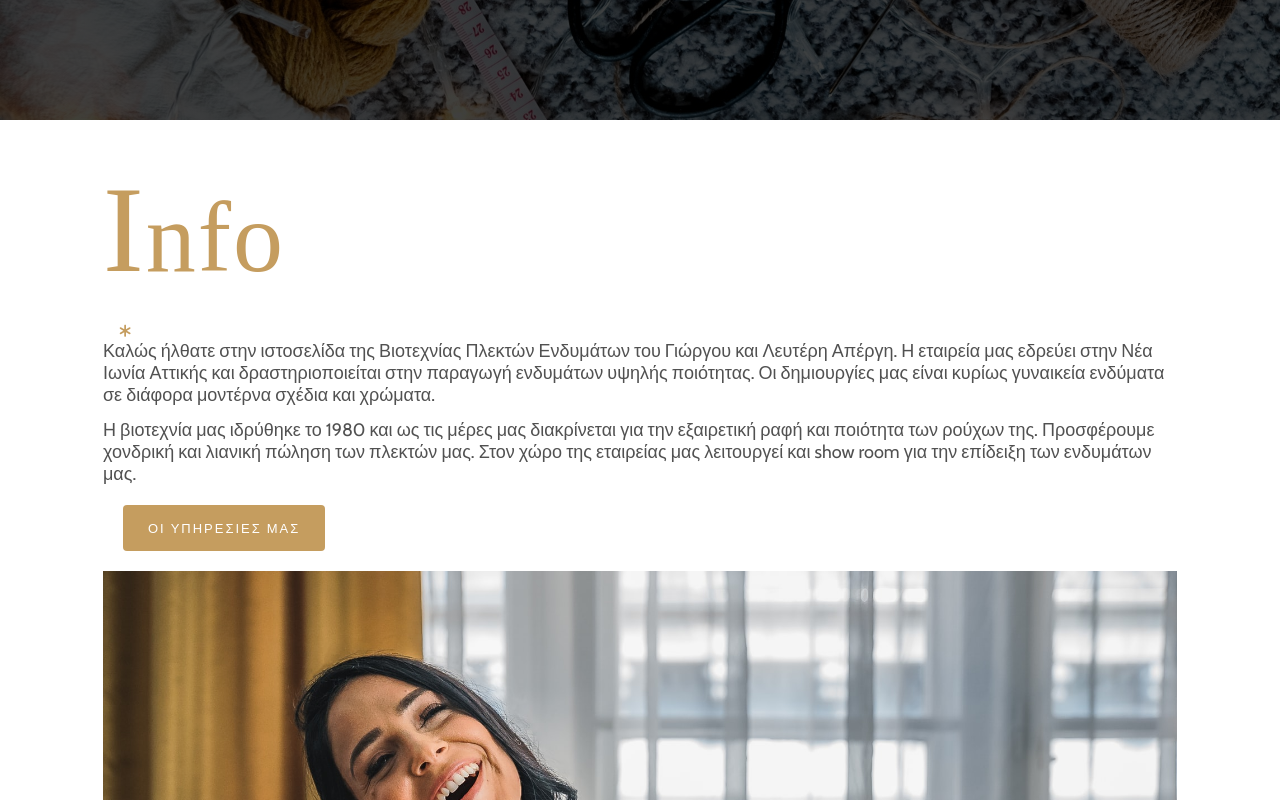
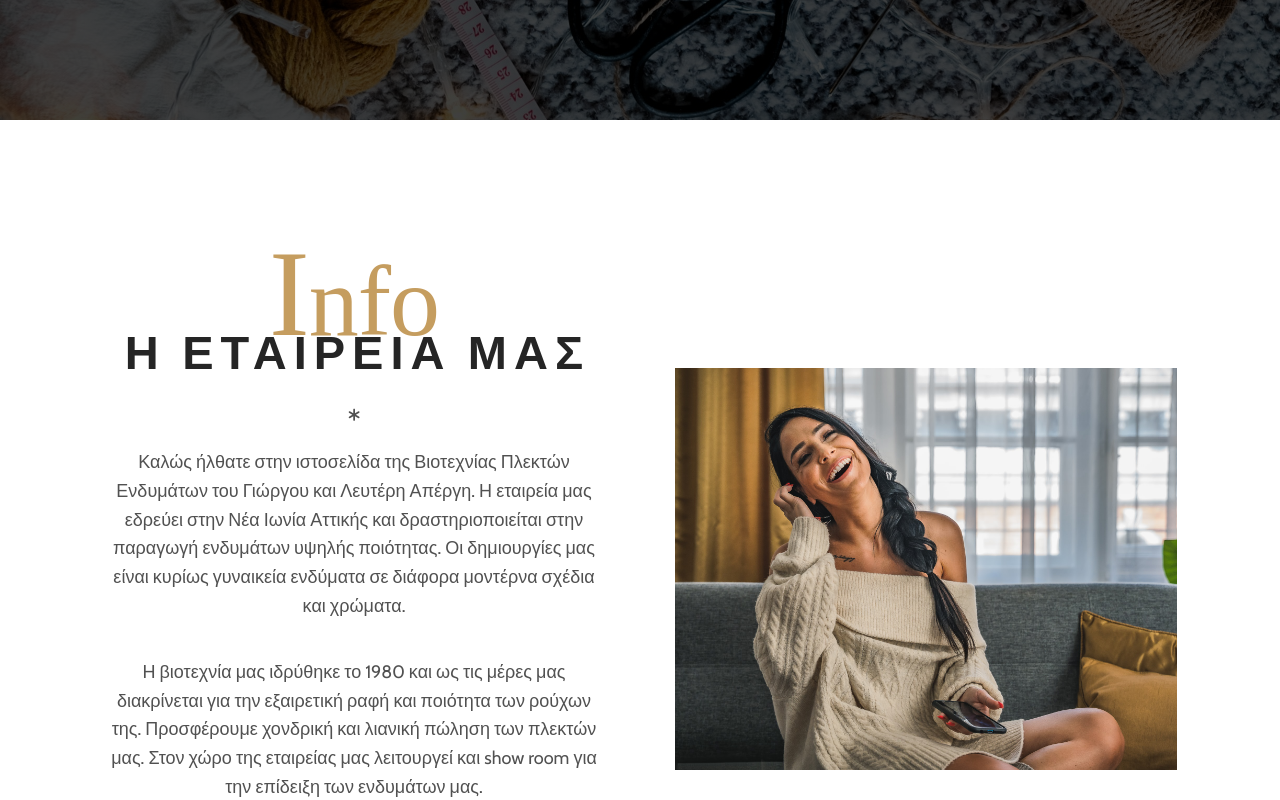
Before and after one commit to mimerkou/apergis-knitwear, a React (Create React App) app: page / in a window 1280 px wide. Shown: the part 680-1480 px from the top of the page. Built offline with nearby package versions, Linux system fonts and the light colour scheme; a web font is replaced by a local one.

Commit message:
finished about section

```diff
--- a/src/components/About/About.css
+++ b/src/components/About/About.css
@@ -1,3 +1,53 @@
-.about {
-  min-height: 100vh;
+.global-headline {
+  text-align: center;
+  margin-top: 3.9rem;
 }
+
+.about .global-headline {
+  margin-top: 6.9rem;
+}
+
+.global-headline .asterisk {
+  color: #515151;
+  margin: 2.4rem 0;
+}
+
+.headline-dark {
+  color: #252525;
+  letter-spacing: 0.7rem;
+  margin-right: -0.7rem;
+}
+
+.global-headline .sub-headline {
+  letter-spacing: -1px;
+  line-height: 0.42;
+}
+
+.company-info {
+  text-align: center;
+}
+
+.company-description {
+  margin-bottom: 3rem;
+}
+
+.company-description p {
+  line-height: 1.6;
+  margin-bottom: 2.4rem;
+  font-size: 1.8rem;
+}
+
+@media screen and (min-width: 900px) {
+  .company-info {
+    display: flex;
+    align-items: center;
+  }
+
+  .company-info > div {
+    flex: 1;
+  }
+
+  .padding-right {
+    padding-right: 7rem;
+  }
+}
--- a/src/components/About/About.js
+++ b/src/components/About/About.js
@@ -9,7 +9,7 @@ const About = () => {
       <div className="container">
         <div className="company-info">
           <div className="company-description padding-right animate-left">
-            <div className="global-headline">
+            <div className="global-headline company-headline">
               <h2 className="sub-headline">
                 <span className="first-letter">I</span>nfo
               </h2>
--- a/src/components/Navbar/NavbarElements.js
+++ b/src/components/Navbar/NavbarElements.js
@@ -7,7 +7,7 @@ export const Nav = styled.nav`
   height: 8rem;
   margin-top: -8rem;
   box-shadow: ${({ scrollNav }) =>
-    scrollNav ? '0 0 5px rgba(197, 157, 95, 0.9)' : 'transparent'};
+    scrollNav ? '0 1px 1px rgba(197, 157, 95, 0.95)' : 'transparent'};
   display: flex;
   justify-content: center;
   align-items: center;
```
